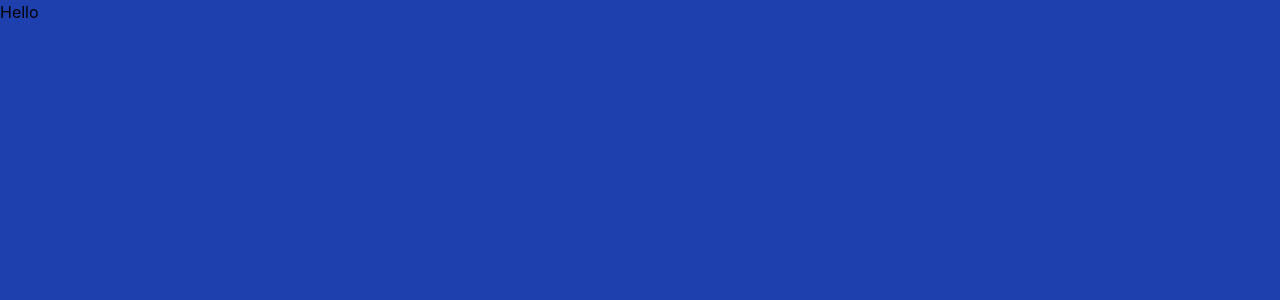
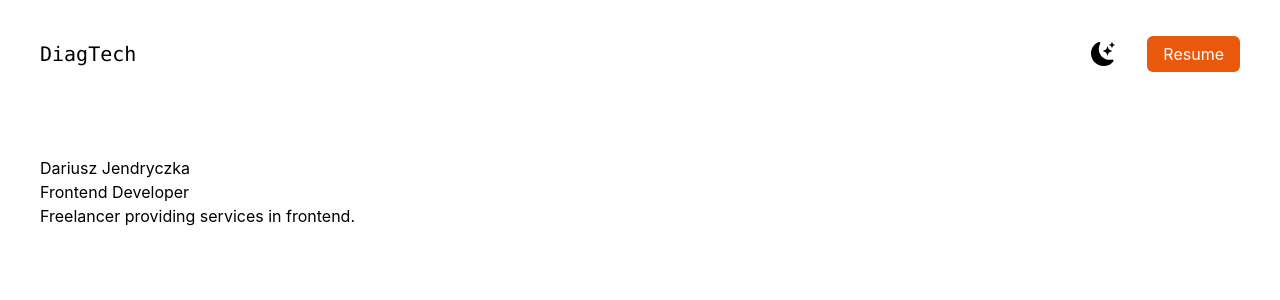
Before and after one commit to DJendryczka/dariusz-portfolio, a Next.js app: page / in a window 1280 px wide. Shown: the top 300 px of the page. Built offline with nearby package versions, Linux system fonts and the light colour scheme.

Commit message:
Add nav and style

```diff
--- a/pages/index.js
+++ b/pages/index.js
@@ -1,6 +1,5 @@
 import Head from 'next/head'
-import Image from 'next/image'
-import styles from '../styles/Home.module.css'
+import {BsFillMoonStarsFill} from 'react-icons/bs';
 
 export default function Home() {
   return (
@@ -11,9 +10,20 @@ export default function Home() {
         <link rel="icon" href="/favicon.ico" />
       </Head>
 
-      <main>
-        <section className=' bg-blue-800 min-h-screen'>
-          Hello
+      <main className=' bg-white px-10'>
+        <section className=' min-h-screen'>
+          <nav className='py-10 mb-12 flex justify-between'>
+            <h1 className='text-xl font-mono'>DiagTech</h1>
+            <ul className=' flex items-center'>
+              <li><BsFillMoonStarsFill className=' cursor-pointer text-2xl'/></li>
+              <li><a className=' bg-orange-600 text-white px-4 py-2 rounded-md ml-8' href='#'>Resume</a></li>
+            </ul>
+          </nav>
+          <div>
+            <h2>Dariusz Jendryczka</h2>
+            <h3>Frontend Developer</h3>
+            <p>Freelancer providing services in frontend.</p>
+          </div>
         </section>
       </main>
 
--- a/tailwind.config.js
+++ b/tailwind.config.js
@@ -5,7 +5,11 @@ module.exports = {
     "./components/**/*.{js,ts,jsx,tsx}",
   ],
   theme: {
-    extend: {},
+    extend: {
+      fontFamily:{
+        burtons: 'burtons'
+      }
+    },
   },
   plugins: [],
 }
```
